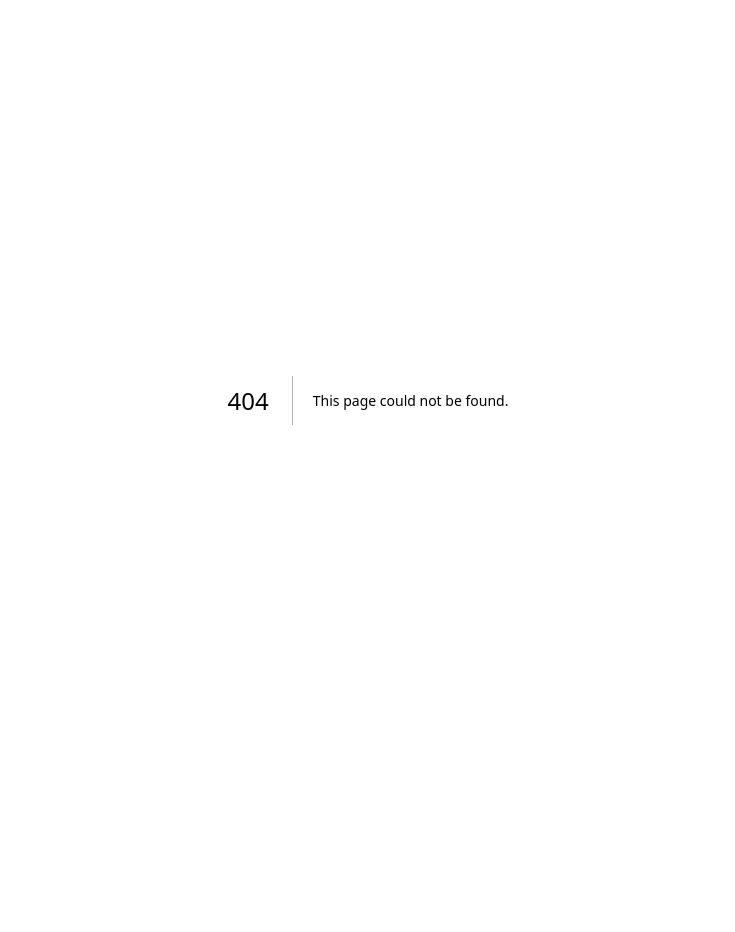
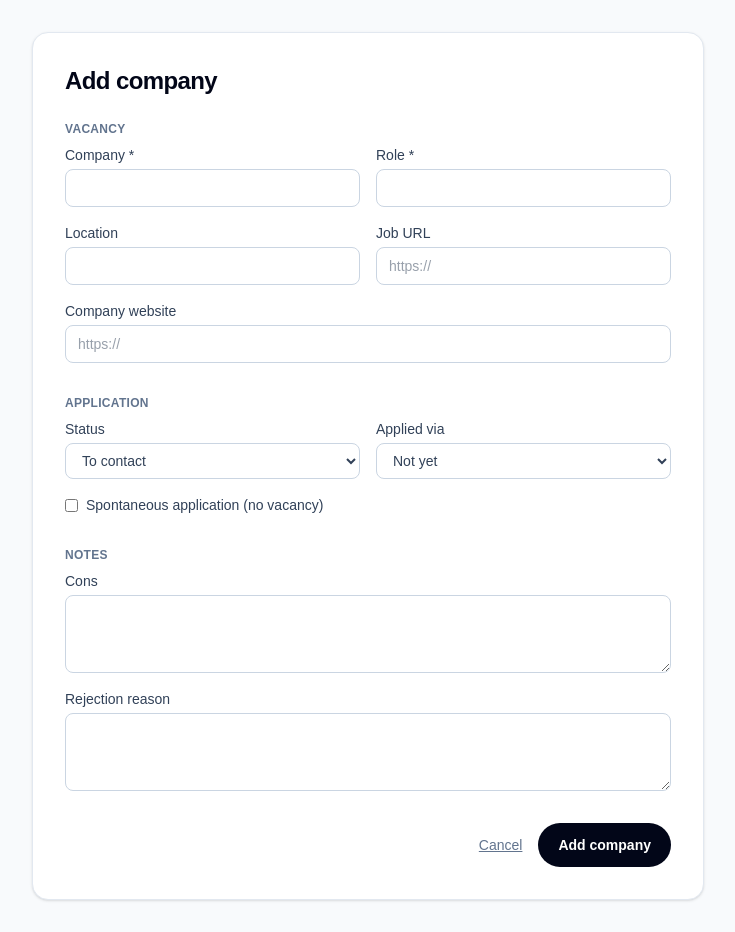
Before and after one commit to Lito00356/applicant, a Next.js app: page /addCompany in a window 1280 px wide. Before the commit this address had no page. Shown: the whole page, without its empty margins (272-1007 px from the left). Before the commit the page ends 800 px from the top, so only its background shows below. Built offline with nearby package versions, Linux system fonts and the light colour scheme.

Commit message:
adding company feature

```diff
--- /dev/null
+++ b/src/app/addCompany/page.tsx
@@ -0,0 +1,12 @@
+import CompanyForm from "@/src/app/components/companiesCRUD/CompanyForm";
+
+export default function AddCompanyPage() {
+  return (
+    <main className="min-h-screen bg-slate-50 px-4 py-8 text-slate-950 sm:px-8">
+      <div className="mx-auto max-w-2xl rounded-2xl border border-slate-200 bg-white p-8 shadow-sm">
+        <h1 className="mb-6 text-2xl font-semibold tracking-tight">Add company</h1>
+        <CompanyForm />
+      </div>
+    </main>
+  );
+}
--- /dev/null
+++ b/src/app/components/companiesCRUD/CompanyForm.tsx
@@ -0,0 +1,116 @@
+"use client";
+
+import Link from "next/link";
+import { useActionState } from "react";
+import { createCompany } from "@/src/app/lib/actions/companiesCRUD";
+import { APPLICATION_METHODS, applicationMethodLabels, STATUSES, statusLabels } from "@/src/app/lib/constants";
+
+const labelClass = "flex flex-col gap-1 text-sm font-medium text-slate-700";
+const inputClass = "rounded-lg border border-slate-300 px-3 py-2 font-normal";
+
+const CompanyForm = () => {
+  const [state, formAction, isPending] = useActionState(createCompany, null);
+  const values = state?.values;
+
+  return (
+    <form action={formAction} className="flex flex-col gap-8">
+      <fieldset className="grid gap-4 sm:grid-cols-2">
+        <legend className="mb-2 text-xs font-semibold uppercase tracking-wide text-slate-500">Vacancy</legend>
+
+        <label className={labelClass}>
+          Company *
+          <input name="name" type="text" required defaultValue={values?.name} className={inputClass} />
+        </label>
+
+        <label className={labelClass}>
+          Role *
+          <input name="role" type="text" required defaultValue={values?.role} className={inputClass} />
+        </label>
+
+        <label className={labelClass}>
+          Location
+          <input name="location" type="text" defaultValue={values?.location} className={inputClass} />
+        </label>
+
+        <label className={labelClass}>
+          Job URL
+          <input name="jobUrl" type="url" placeholder="https://" defaultValue={values?.jobUrl} className={inputClass} />
+        </label>
+
+        <label className={`${labelClass} sm:col-span-2`}>
+          Company website
+          <input
+            name="websiteUrl"
+            type="url"
+            placeholder="https://"
+            defaultValue={values?.websiteUrl}
+            className={inputClass}
+          />
+        </label>
+      </fieldset>
+
+      <fieldset className="grid gap-4 sm:grid-cols-2">
+        <legend className="mb-2 text-xs font-semibold uppercase tracking-wide text-slate-500">Application</legend>
+
+        <label className={labelClass}>
+          Status
+          <select name="status" defaultValue={values?.status || "toContact"} className={inputClass}>
+            {STATUSES.map((status) => (
+              <option key={status} value={status}>
+                {statusLabels[status]}
+              </option>
+            ))}
+          </select>
+        </label>
+
+        <label className={labelClass}>
+          Applied via
+          <select name="applicationMethod" defaultValue={values?.applicationMethod ?? ""} className={inputClass}>
+            <option value="">Not yet</option>
+            {APPLICATION_METHODS.map((method) => (
+              <option key={method} value={method}>
+                {applicationMethodLabels[method]}
+              </option>
+            ))}
+          </select>
+        </label>
+
+        <label className="flex items-center gap-2 text-sm font-medium text-slate-700 sm:col-span-2">
+          <input name="isSpontaneous" type="checkbox" defaultChecked={values?.isSpontaneous} />
+          Spontaneous application (no vacancy)
+        </label>
+      </fieldset>
+
+      <fieldset className="grid gap-4">
+        <legend className="mb-2 text-xs font-semibold uppercase tracking-wide text-slate-500">Notes</legend>
+
+        <label className={labelClass}>
+          Cons
+          <textarea name="cons" rows={3} defaultValue={values?.cons} className={inputClass} />
+        </label>
+
+        <label className={labelClass}>
+          Rejection reason
+          <textarea name="rejectionReason" rows={3} defaultValue={values?.rejectionReason} className={inputClass} />
+        </label>
+      </fieldset>
+
+      {state?.error && <p className="text-sm text-red-600">{state.error}</p>}
+
+      <div className="flex items-center justify-end gap-4">
+        <Link href="/" className="text-sm text-slate-500 underline">
+          Cancel
+        </Link>
+        <button
+          type="submit"
+          disabled={isPending}
+          className="rounded-full bg-slate-950 px-5 py-3 text-sm font-semibold text-white disabled:opacity-50"
+        >
+          {isPending ? "Saving..." : "Add company"}
+        </button>
+      </div>
+    </form>
+  );
+};
+
+export default CompanyForm;
```
